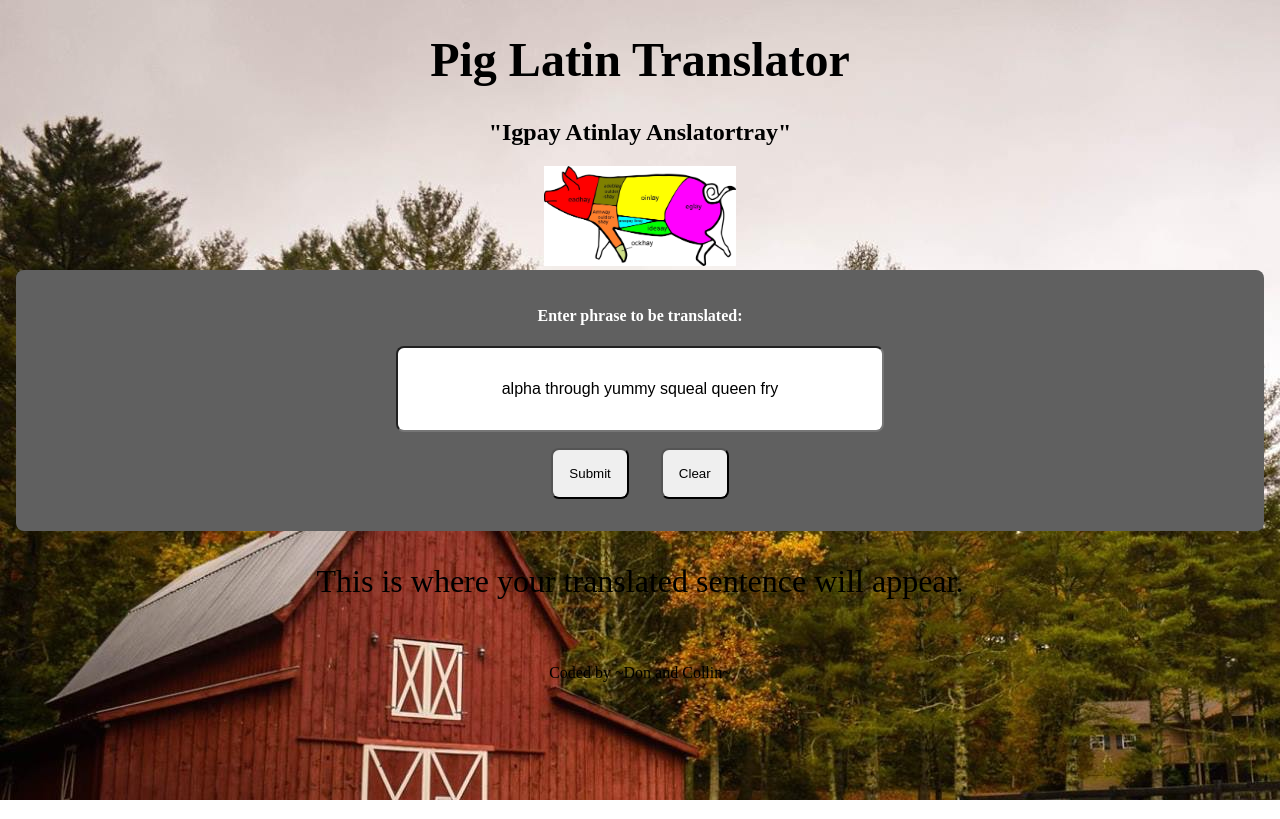
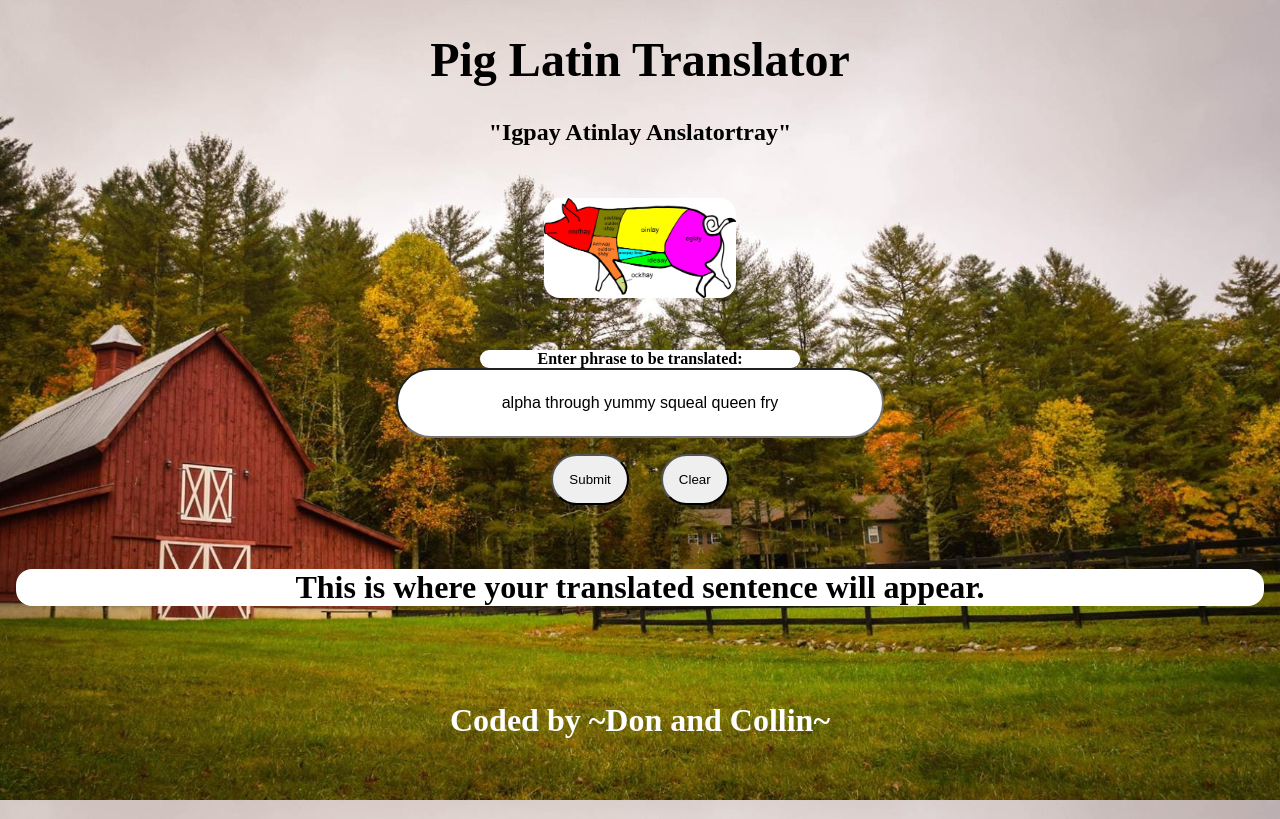
Before and after one commit to learn-academy-2022-charlie/pig-latin-teamaltered, a React (Create React App) app: page / in a window 1280 px wide. Built offline with nearby package versions, Linux system fonts and the light colour scheme; a web font is replaced by a local one.

Commit message:
customizing

```diff
--- a/src/App.css
+++ b/src/App.css
@@ -2,8 +2,10 @@ body {
   margin: 1rem;
   font-family: 'Almendra Display', cursive;
   text-align: center;
-  background: url(./assets/farm.jpg)
-
+  background: url(./assets/farm.jpg) fixed center;
+  background-size: cover;
+  background-repeat: no-repeat;
+  background-position: center;
 }
 
 h1 {
@@ -12,36 +14,53 @@ h1 {
 
 button {
   margin: 1rem;
-  border-radius: 0.5rem;
+  border-radius: 2rem;
   padding: 1rem;
 }
 
 footer {
-  padding: 2rem;
+  padding: 4rem;
+  font-size: 2rem;
+  color: white;
+  font-weight: bold;
 }
 
 .butcherPig {
   width: 12rem;
+  padding: 2rem;
+  border-radius: 3rem;
 }
 
 .userInput {
-  border-radius: .5rem;
+  border-radius: 3rem;
   font-size: 1rem;
-  height: 5rem;
+  height: 4rem;
   width: 30rem;
   text-align: center;
 }
 
 .inputArea {
-  background-color: #606060;
+  background: transparent;
   color: #fff;
   border-radius: .5rem;
   padding: 1rem;
 }
 
+.directions {
+  border-radius: 5rem;
+  background: white;
+  color: black;
+  width: 20rem;
+  margin: auto;
+  border: 2rem;
+}
+
 .translate {
   font-size: 2rem;
   border: black;
+  border-radius: 1rem;
+  background: white;
+  font-weight: bold;
 }
 
 @media only screen and (max-width: 650px) {
--- a/src/App.js
+++ b/src/App.js
@@ -2,6 +2,7 @@ import React, { Component } from 'react'
 import './App.css'
 import butcherPig from './assets/butcherPig.jpeg'
 import farm from './assets/farm.jpg'
+import mud from './assets/mud.jpg'
 
 class App extends Component{
   constructor(props){
@@ -153,7 +154,7 @@ class App extends Component{
           className="butcherPig"
         />
         <div className="inputArea">
-          <h4>Enter phrase to be translated:</h4>
+          <h4 className="directions">Enter phrase to be translated:</h4>
           {/* user input field - every DOM event that happens in the input will call the handleChange method and update state */}
           <input
             type="text"
```
Also changed, not shown: src/assets/mud.jpg (added).
